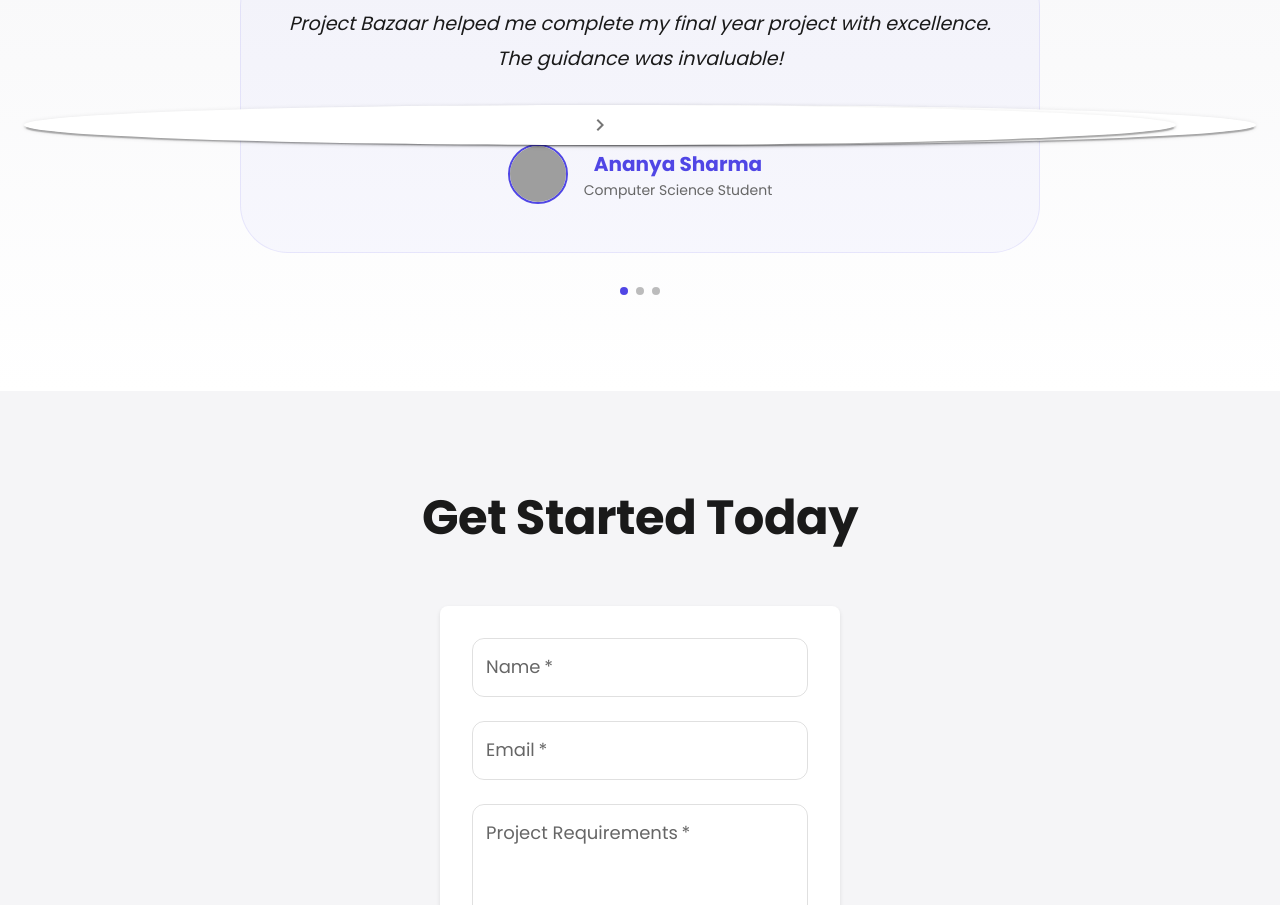
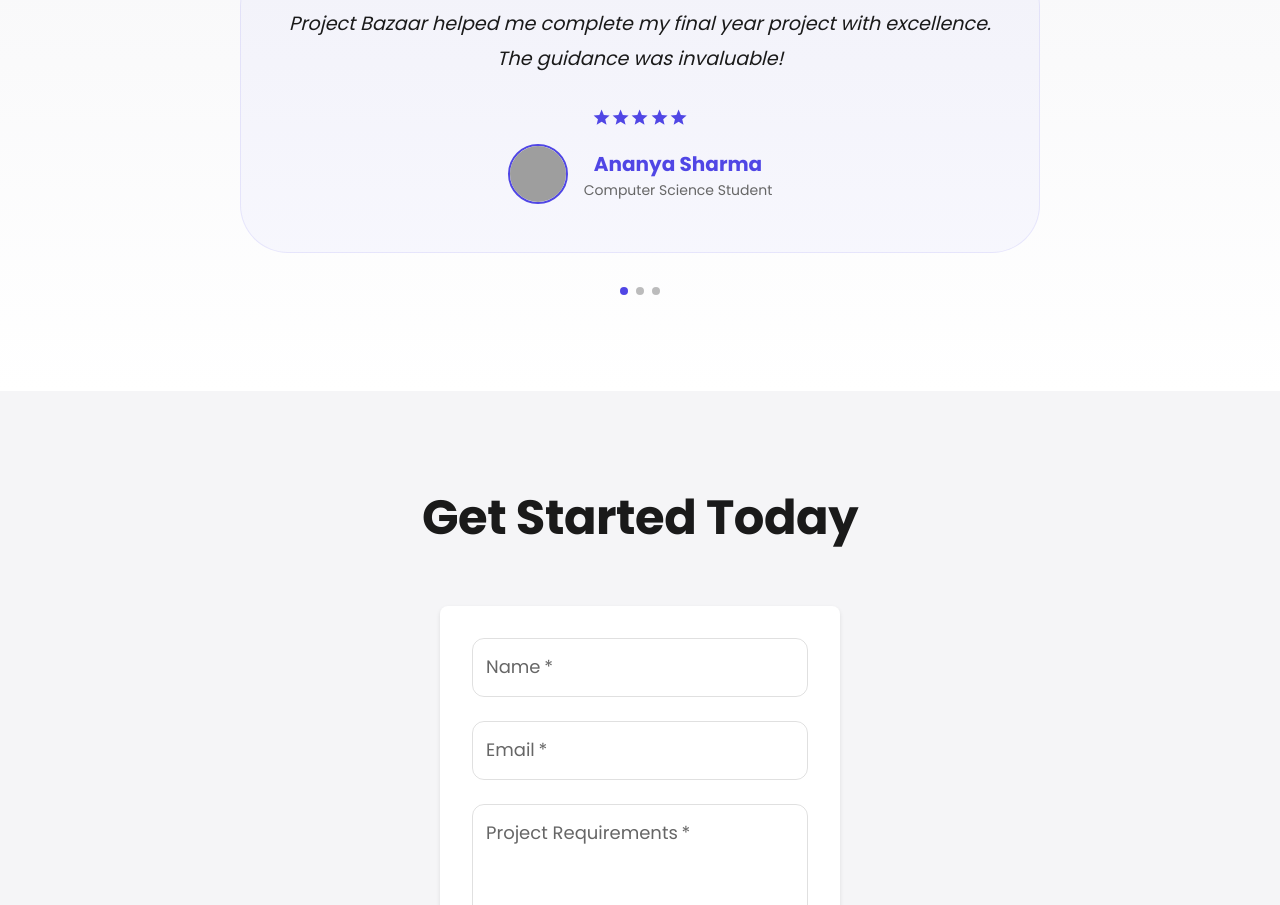
Before and after one commit to tjmanoj/projectBazaar, a React (Vite) app: page / in a window 1280 px wide. Shown: the part 3178-4083 px from the top of the page. Built offline with nearby package versions, Linux system fonts and the light colour scheme; no server answers; grey boxes are pictures that could not be loaded.

Commit message:
navigation fixed in carousel

```diff
--- a/src/pages/Landing.jsx
+++ b/src/pages/Landing.jsx
@@ -851,55 +851,6 @@ function Landing() {
           </Typography>
 
           <Box sx={{ position: 'relative', px: { xs: 4, md: 8 } }}>
-            {/* Navigation Buttons */}
-            <IconButton
-              onClick={() => {
-                setActiveTestimonial((prev) =>
-                  prev === 0 ? testimonials.length - 1 : prev - 1
-                );
-              }}
-              sx={{
-                position: 'absolute',
-                left: { xs: 0, md: 40 },
-                top: '50%',
-                transform: 'translateY(-50%)',
-                bgcolor: 'background.paper',
-                boxShadow: 2,
-                '&:hover': {
-                  bgcolor: 'background.paper',
-                  transform: 'translateY(-50%) scale(1.1)',
-                },
-                transition: 'transform 0.2s',
-                zIndex: 2
-              }}
-            >
-              <NavigateBefore />
-            </IconButton>
-
-            <IconButton
-              onClick={() => {
-                setActiveTestimonial((prev) =>
-                  prev === testimonials.length - 1 ? 0 : prev + 1
-                );
-              }}
-              sx={{
-                position: 'absolute',
-                right: { xs: 0, md: 40 },
-                top: '50%',
-                transform: 'translateY(-50%)',
-                bgcolor: 'background.paper',
-                boxShadow: 2,
-                '&:hover': {
-                  bgcolor: 'background.paper',
-                  transform: 'translateY(-50%) scale(1.1)',
-                },
-                transition: 'transform 0.2s',
-                zIndex: 2
-              }}
-            >
-              <NavigateNext />
-            </IconButton>
-
             {/* Testimonials Carousel */}
             <Box
               sx={{
```
